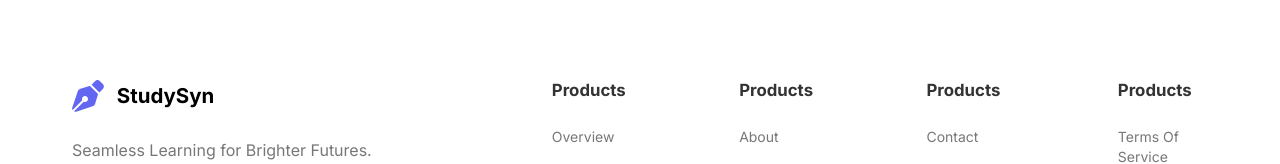
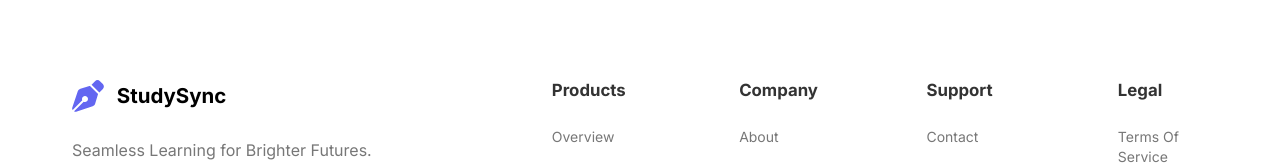
Before and after one commit to Ashutoshparashar98/Study-Sync, a plain HTML site: page index.html in a window 1280 px wide. Shown: the part 2527-2691 px from the top of the page. Drawn offline with Linux system fonts and the light colour scheme; a web font is replaced by a local one.

Commit message:
Update index.html

```diff
--- a/index.html
+++ b/index.html
@@ -297,7 +297,7 @@
                     <div class="comp-logo">
                         <a class="logo-link" href="#">
                             <img class="logo-svg" src="./images/StudySyn.svg"/>
-                            StudySyn
+                            StudySync
                         </a>
                     </div>
                     <p class="filler-text">Seamless Learning for Brighter Futures.</p>
@@ -340,7 +340,7 @@
                             <!-- column 2 -->
                     <div class="footer-grid-column">
                                 <div class="footer-grid-heading">
-                                    Products
+                                    Company
                                 </div>
                                 <ul class="footer-links-list">
                                     <li>
@@ -363,7 +363,7 @@
                             <!-- column 3 -->
                     <div class="footer-grid-column">
                                 <div class="footer-grid-heading">
-                                    Products
+                                    Support
                                 </div>
                                 <ul class="footer-links-list">
                                     <li>
@@ -383,7 +383,7 @@
                             <!-- column 4 -->
                     <div class="footer-grid-column">
                                 <div class="footer-grid-heading">
-                                    Products
+                                    Legal
                                 </div>
                                 <ul class="footer-links-list">
                                     <li>
```
